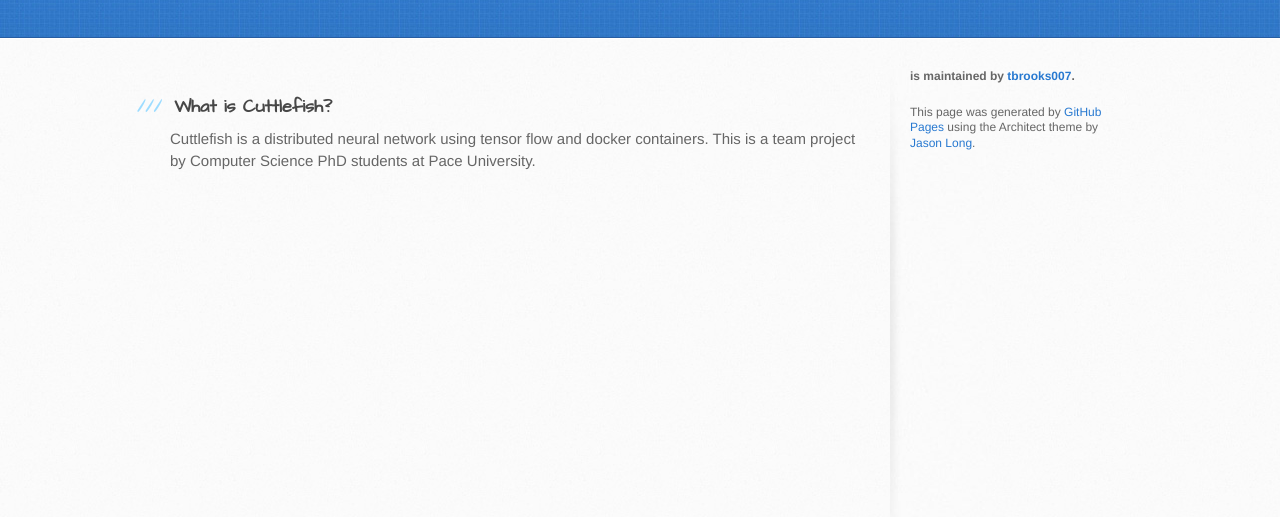
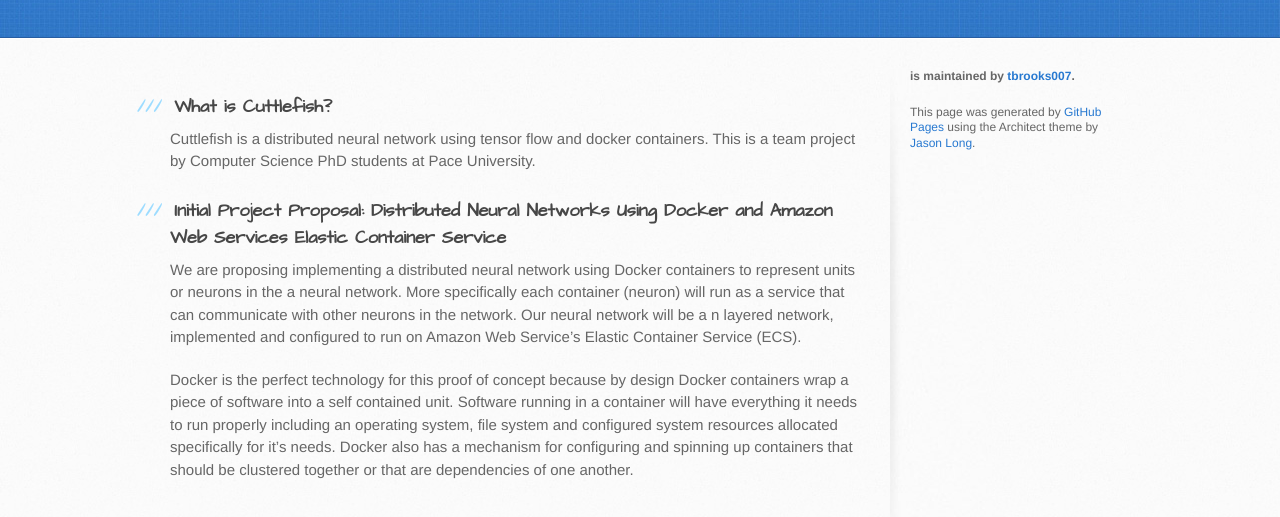
Before and after one commit to tbrooks007/cuttlefish, a plain HTML site: page index.html in a window 1280 px wide. Shown: the part 197-714 px from the top of the page. Drawn offline with Linux system fonts and the light colour scheme.

Commit message:
upadted homepage with initial project proposal

```diff
--- a/index.html
+++ b/index.html
@@ -32,10 +32,20 @@
 <h3>
 <a id="welcome-to-github-pages" class="anchor" href="#welcome-to-github-pages" aria-hidden="true"><span aria-hidden="true" class="octicon octicon-link"></span></a>What is Cuttlefish?</h3>
 
+
 <p>
   Cuttlefish is a distributed neural network using tensor flow and docker containers. This is a team project by Computer Science PhD students at Pace University.
 </p>
 
+<h3>
+<a id="welcome-to-github-pages" class="anchor" href="#welcome-to-github-pages" aria-hidden="true"><span aria-hidden="true" class="octicon octicon-link"></span></a>Initial Project Proposal: Distributed Neural Networks Using Docker and Amazon Web Services Elastic Container Service</h3>
+
+<p>
+We are proposing implementing a distributed neural network using Docker containers to represent units or neurons in the a neural network. More specifically each container (neuron) will run as a service that can communicate with other neurons in the network. Our neural network will be a n layered network, implemented and configured to run on Amazon Web Service’s Elastic Container Service (ECS).
+</p>
+<p>
+  Docker is the perfect technology for this proof of concept because by design Docker containers wrap a piece of software into a self contained unit. Software running in a container will have everything it needs to run properly including an operating system, file system and configured system resources allocated specifically for it’s needs. Docker also has a mechanism for configuring and spinning up containers that should be clustered together or that are dependencies of one another.
+</p>
 
 </section>
 
```
